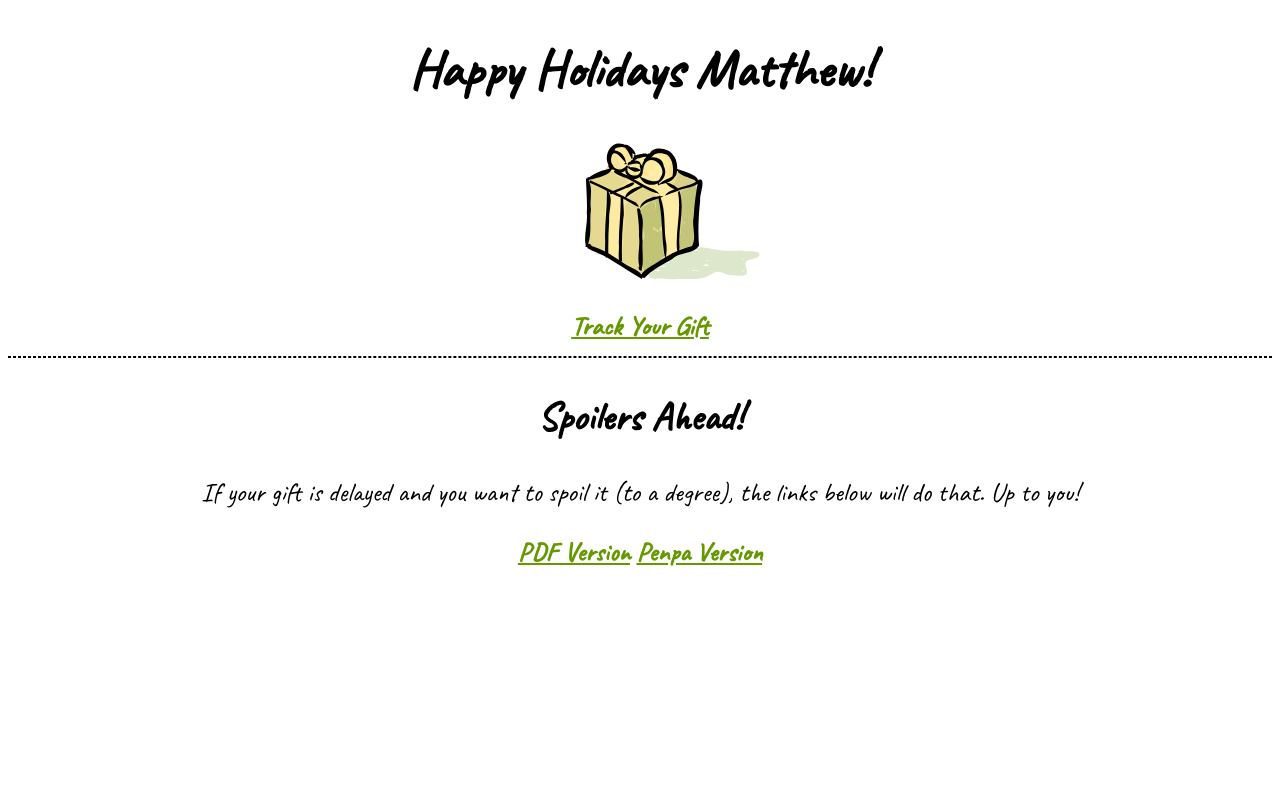
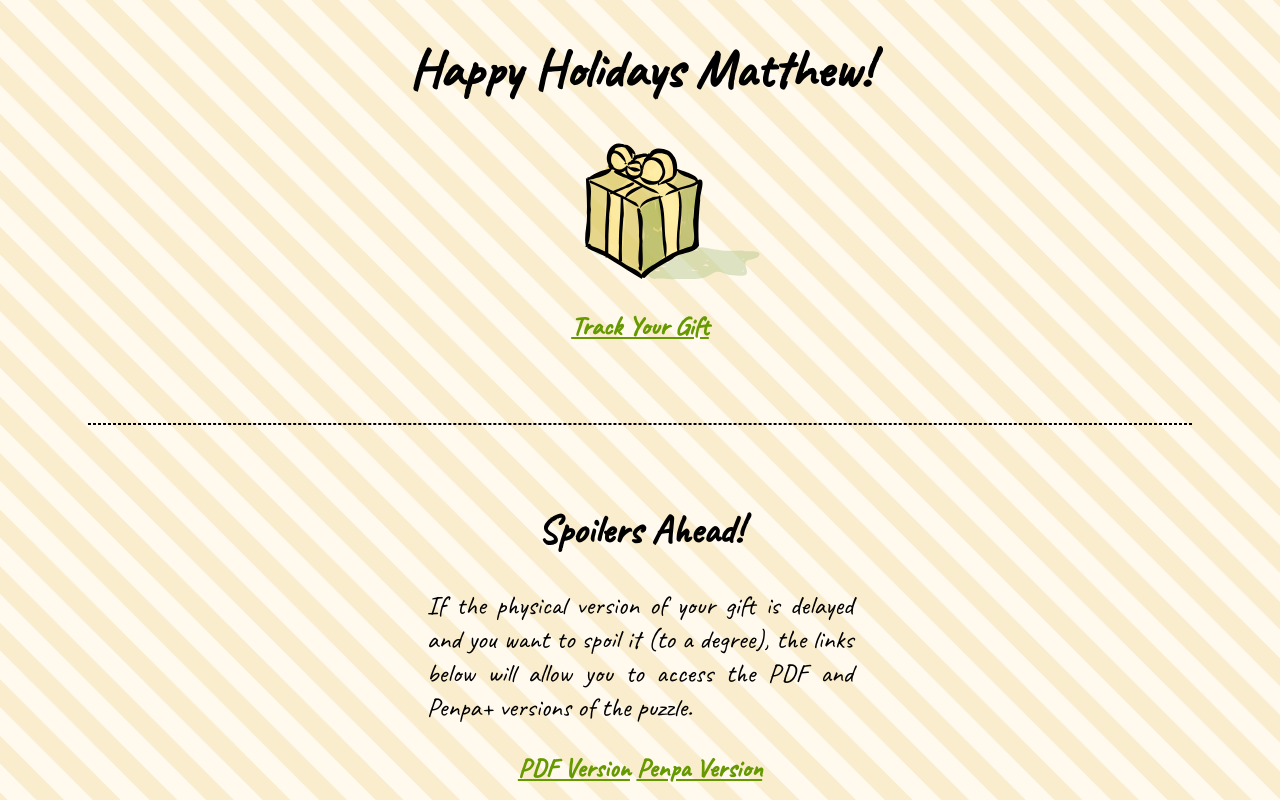
Before and after one commit to North-Pole-Logistics/good-list, a plain HTML site: page index.html in a window 1280 px wide. Drawn offline with Linux system fonts and the light colour scheme.

Commit message:
Style updates.

```diff
--- a/index.html
+++ b/index.html
@@ -7,7 +7,9 @@
              body {
                 text-align: center;
                 color:#000;
-                background-color: #fff;
+                background-color: #fff0ee;
+                background-image: linear-gradient(45deg, #fff9ee 25%, #f9edcd 25%, #f9edcd 50%, #fff9ee 50%, #fff9ee 75%, #f9edcd 75%, #f9edcd 100%);
+                background-size: 56.57px 56.57px;
                 font-size:20pt;
                 font-family: 'Caveat', cursive;
             }
@@ -24,9 +26,15 @@
             }
             hr {
                 border: 1px dashed black;
+                margin: 3em;
             }
             h1, h2 {
                 font-weight: 700;
+            }
+            p {
+                max-width: min(16em, calc(100vw - 3em));
+                text-align:justify;
+                margin: 1em auto;
             }
         </style>
     </head>
@@ -41,7 +49,7 @@
 
         <h2>Spoilers Ahead!</h2>
 
-        <p>If your gift is delayed and you want to spoil it (to a degree), the links below will do that. Up to you!</p>
+        <p>If the physical version of your gift is delayed and you want to spoil it (to a degree), the links below will allow you to access the PDF and Penpa+ versions of the puzzle.</p>
 
         <a href="./2022-ctc-secret-santa-puzzle-web.pdf">PDF Version</a>
 
```
